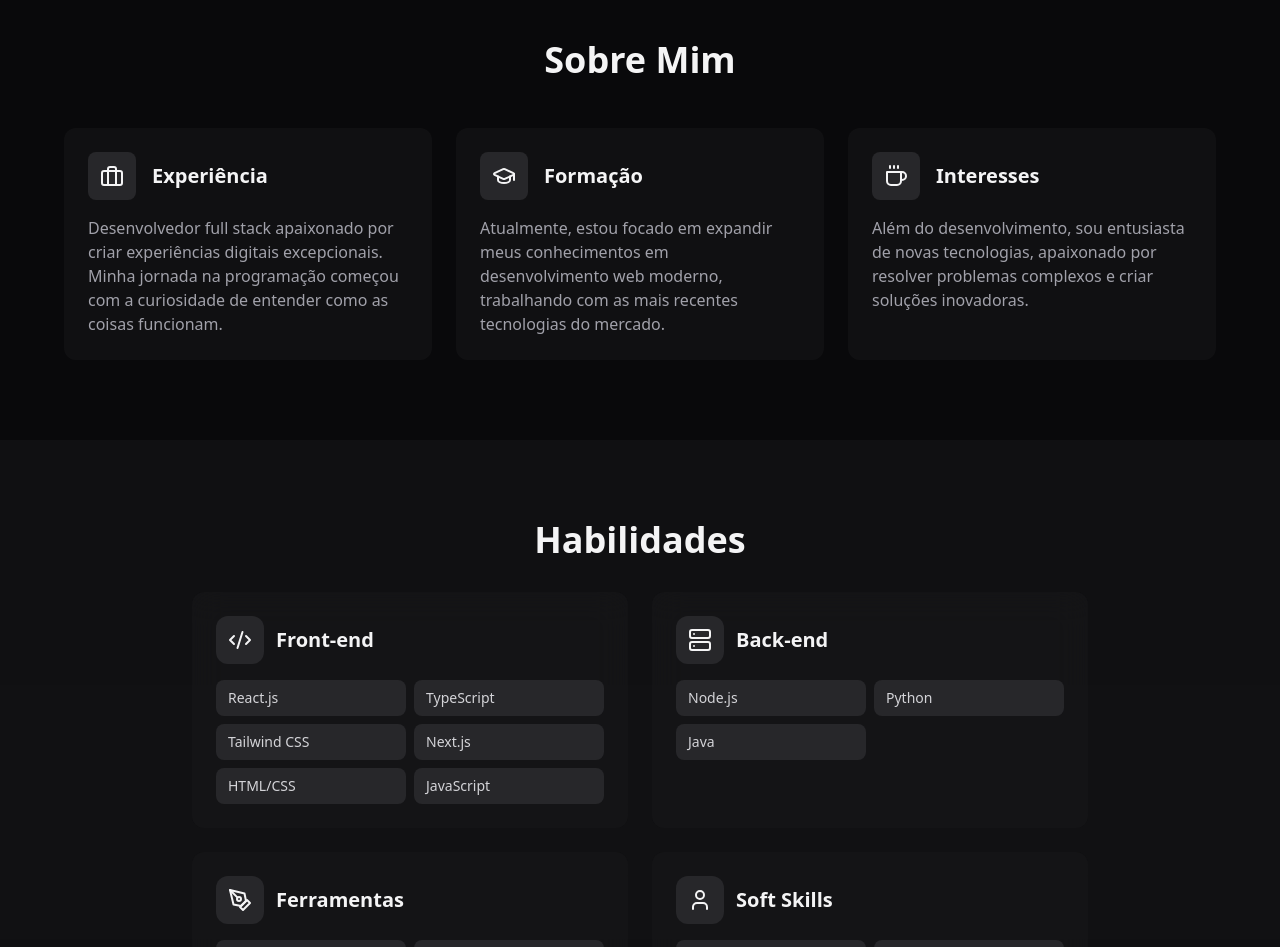
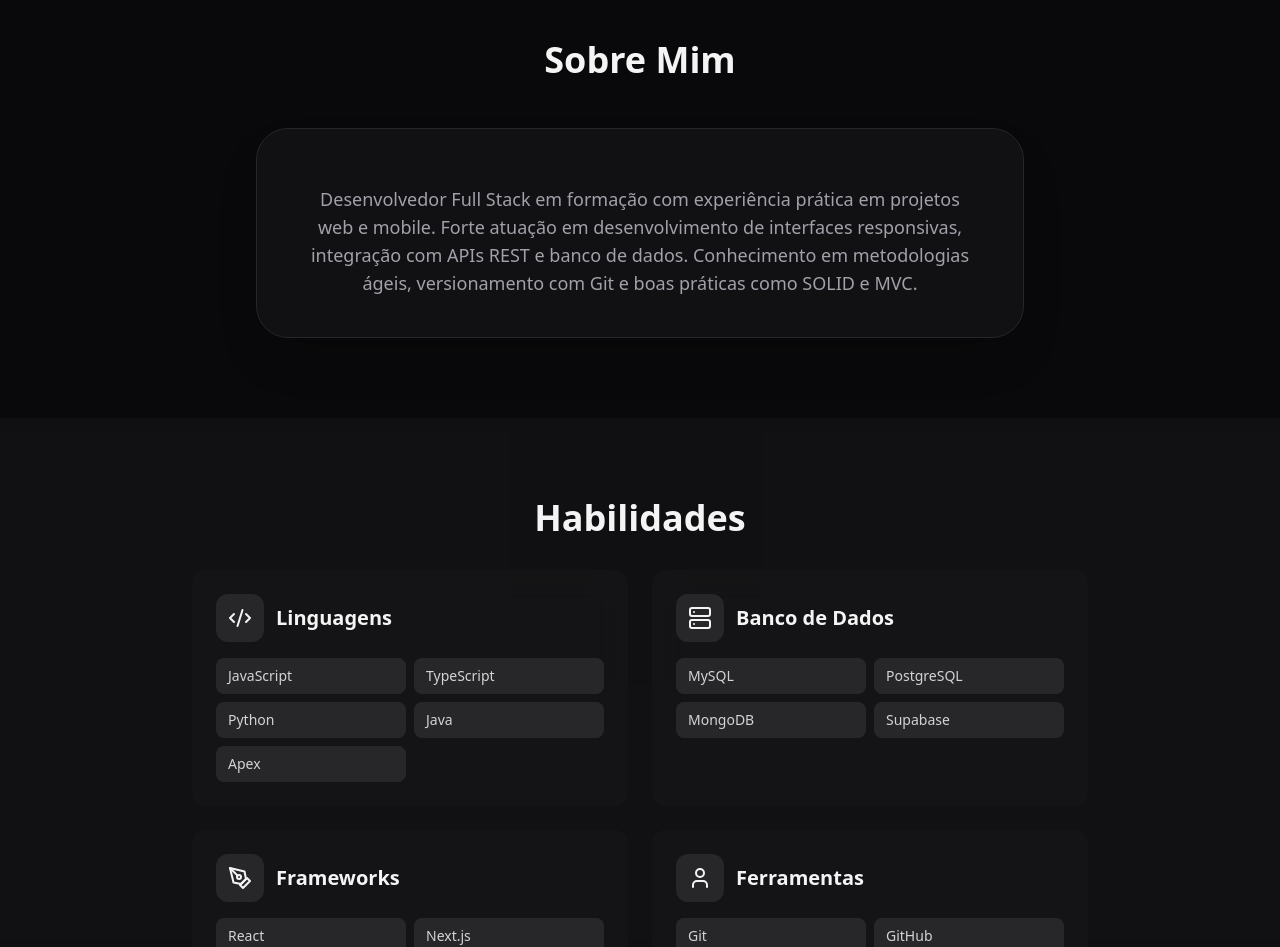
Before and after one commit to rafaelpontes14/portfolio2.0, a React (Vite) app: page / in a window 1280 px wide. Shown: the part 840-1787 px from the top of the page. Built offline with nearby package versions, Linux system fonts and the light colour scheme.

Commit message:
Atualiza portfolio

```diff
--- a/src/App.tsx
+++ b/src/App.tsx
@@ -1,5 +1,5 @@
 import React, { useState, useEffect } from 'react';
-import { Github, Linkedin, Instagram, ChevronDown, ExternalLink, ArrowRight, Code2, Server, PenTool as Tool, Briefcase, GraduationCap, Coffee, Send, User, AtSign, MessageSquare, ChevronLeft, ChevronRight, Download } from 'lucide-react';
+import { Github, Linkedin, Instagram, ChevronDown, ExternalLink, ArrowRight, Code2, Server, PenTool as Tool, Briefcase, Coffee, Send, User, AtSign, MessageSquare, ChevronLeft, ChevronRight, Download } from 'lucide-react';
 
 function App() {
   const [isScrolled, setIsScrolled] = useState(false);
@@ -226,7 +226,7 @@ function App() {
               </a>
             </div>
             <a
-              href="/curriculo_RafaelPontes.pdf"
+              href="/Rafael_Fernandes_FullStack.pdf"
               download
               className="flex items-center gap-2 px-6 py-3 bg-zinc-800 rounded-lg text-zinc-100 hover:bg-zinc-700 transition-all duration-300 transform hover:scale-105 group border border-zinc-700"
             >
@@ -250,44 +250,18 @@ function App() {
           <h2 className="text-3xl md:text-4xl font-bold mb-8 md:mb-12 text-center text-zinc-100">
             Sobre Mim
           </h2>
-          <div className="grid grid-cols-1 md:grid-cols-2 lg:grid-cols-3 gap-6">
-            <div className="bg-zinc-900/50 p-6 rounded-xl hover:bg-zinc-900 transition-all duration-300 group hover:transform hover:scale-105">
-              <div className="flex items-center gap-4 mb-4">
-                <div className="p-3 rounded-lg bg-zinc-800 group-hover:scale-110 transition-transform">
-                  <Briefcase className="w-6 h-6" />
+          <div className="flex justify-center">
+            <div className="w-full max-w-3xl bg-zinc-900/60 p-10 rounded-[2rem] border border-zinc-800 shadow-2xl shadow-black/20 backdrop-blur-xl transition-all duration-300 hover:scale-[1.01]">
+              <div className="flex flex-col items-center text-center gap-6">
+                <div>
+                  <p className="mt-4 text-zinc-400 text-base md:text-lg max-w-2xl mx-auto">
+                    Desenvolvedor Full Stack em formação com experiência prática em projetos web e mobile.
+                    Forte atuação em desenvolvimento de interfaces responsivas, integração com APIs REST e
+                    banco de dados. Conhecimento em metodologias ágeis, versionamento com Git e boas
+                    práticas como SOLID e MVC.
+                  </p>
                 </div>
-                <h3 className="text-xl font-bold group-hover:text-zinc-100 transition-colors">Experiência</h3>
               </div>
-              <p className="text-zinc-400 group-hover:text-zinc-300 transition-colors">
-                Desenvolvedor full stack apaixonado por criar experiências digitais excepcionais.
-                Minha jornada na programação começou com a curiosidade de entender como as coisas funcionam.
-              </p>
-            </div>
-
-            <div className="bg-zinc-900/50 p-6 rounded-xl hover:bg-zinc-900 transition-all duration-300 group hover:transform hover:scale-105">
-              <div className="flex items-center gap-4 mb-4">
-                <div className="p-3 rounded-lg bg-zinc-800 group-hover:scale-110 transition-transform">
-                  <GraduationCap className="w-6 h-6" />
-                </div>
-                <h3 className="text-xl font-bold group-hover:text-zinc-100 transition-colors">Formação</h3>
-              </div>
-              <p className="text-zinc-400 group-hover:text-zinc-300 transition-colors">
-                Atualmente, estou focado em expandir meus conhecimentos em desenvolvimento web moderno,
-                trabalhando com as mais recentes tecnologias do mercado.
-              </p>
-            </div>
-
-            <div className="bg-zinc-900/50 p-6 rounded-xl hover:bg-zinc-900 transition-all duration-300 group md:col-span-2 lg:col-span-1 hover:transform hover:scale-105">
-              <div className="flex items-center gap-4 mb-4">
-                <div className="p-3 rounded-lg bg-zinc-800 group-hover:scale-110 transition-transform">
-                  <Coffee className="w-6 h-6" />
-                </div>
-                <h3 className="text-xl font-bold group-hover:text-zinc-100 transition-colors">Interesses</h3>
-              </div>
-              <p className="text-zinc-400 group-hover:text-zinc-300 transition-colors">
-                Além do desenvolvimento, sou entusiasta de novas tecnologias, apaixonado por resolver
-                problemas complexos e criar soluções inovadoras.
-              </p>
             </div>
           </div>
         </div>
@@ -302,53 +276,50 @@ function App() {
 
           <div className="grid grid-cols-1 md:grid-cols-2 gap-6">
             <SkillCategory
-              title="Front-end"
+              title="Linguagens"
               icon={<Code2 className="w-6 h-6" />}
               skills={[
-                'React.js',
+                'JavaScript',
                 'TypeScript',
-                'Tailwind CSS',
-                'Next.js',
-                'HTML/CSS',
-                'JavaScript'
+                'Python',
+                'Java',
+                'Apex'
               ]}
               gradient="bg-zinc-800"
             />
 
             <SkillCategory
-              title="Back-end"
+              title="Banco de Dados"
               icon={<Server className="w-6 h-6" />}
               skills={[
-                'Node.js',
-                'Python',
-                'Java'
+                'MySQL',
+                'PostgreSQL',
+                'MongoDB',
+                'Supabase'
+              ]}
+              gradient="bg-zinc-800"
+            />
+
+            <SkillCategory
+              title="Frameworks"
+              icon={<Tool className="w-6 h-6" />}
+              skills={[
+                'React',
+                'Next.js',
+                'TailwindCSS',
+                'SASS'
               ]}
               gradient="bg-zinc-800"
             />
 
             <SkillCategory
               title="Ferramentas"
-              icon={<Tool className="w-6 h-6" />}
+              icon={<User className="w-6 h-6" />}
               skills={[
                 'Git',
-                'Docker',
-                'VS Code',
-                'Figma',
-                'Linux (Ubuntu)'
-              ]}
-              gradient="bg-zinc-800"
-            />
-
-            <SkillCategory
-              title="Soft Skills"
-              icon={<User className="w-6 h-6" />}
-              skills={[
-                'Trabalho em Equipe',
-                'Comunicação',
-                'Organização',
-                'Proatividade',
-                'Adaptabilidade',
-                'Resolução de Problemas'
+                'GitHub',
+                'Linux (Ubuntu)',
+                'Windows'
               ]}
               gradient="bg-zinc-800"
             />
@@ -580,7 +551,7 @@ function App() {
 
       {/* Footer */}
       <footer className="py-6 text-center text-zinc-400">
-        <p className="hover:text-zinc-100 transition-colors">Feito com ❤️ por Rafael Pontes</p>
+        <p className="hover:text-zinc-100 transition-colors">Feito por Rafael Pontes</p>
       </footer>
     </div>
   );
```
Also changed, not shown: 2 other files (tests, documents, lock files or other folders).
